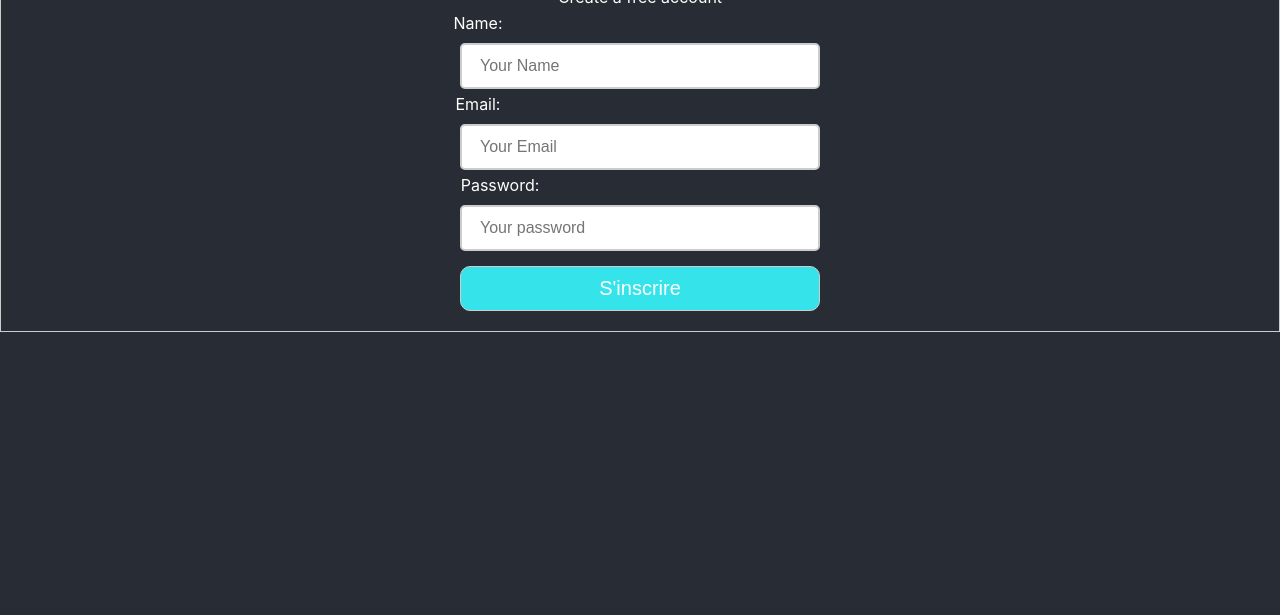
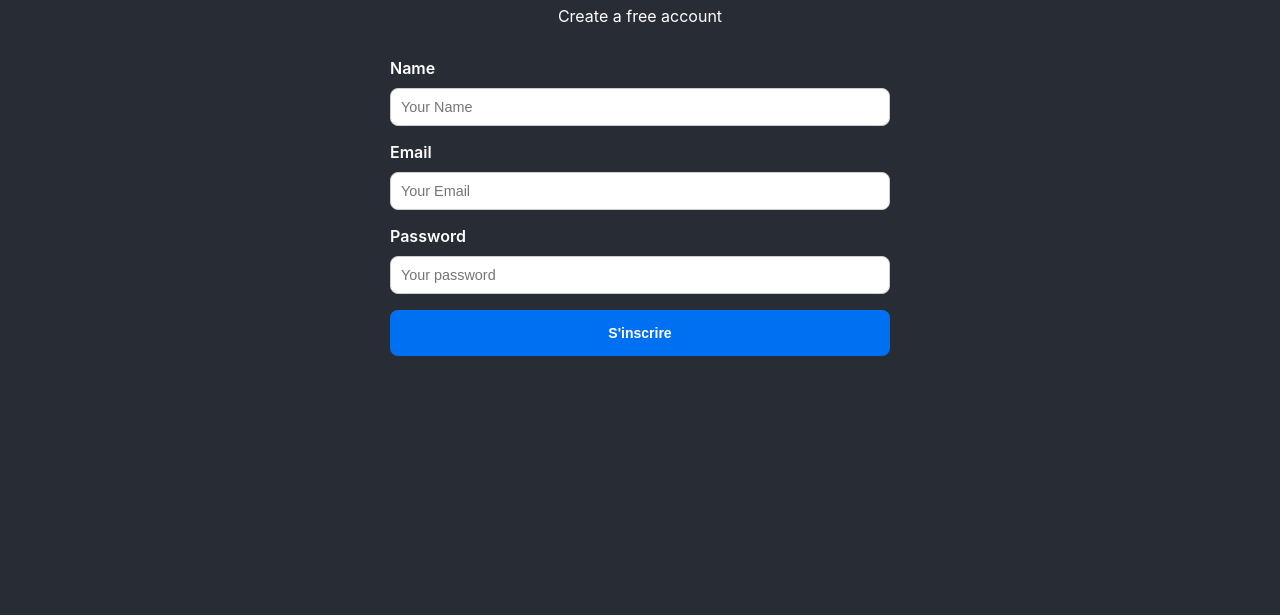
Before and after one commit to amonandre12/formulaire, a React app: page / in a window 1280 px wide. Shown: the part 185-800 px from the top of the page. Built offline with nearby package versions, Linux system fonts and the light colour scheme.

Commit message:
Les modifications ajoutées

```diff
--- a/src/components/FormContact.js
+++ b/src/components/FormContact.js
@@ -35,12 +35,14 @@ function FormContact() {
 
 
    return (
-      <form>
+    <div className="form_section">
+      <form className="contact_form">
 
       <Header text = 'Welcome to our app '/>
-        <div>
-      <label for = 'name'className='label_styles'>Name:</label> <br/>
 
+        <div className="form_group">
+
+        <label htmlFor="name">Name</label>
       <input
       value={userName}
       type='text'
@@ -50,9 +52,9 @@ function FormContact() {
       />
        </div>
 
-      <div>
-      <label for = 'name' className='label_styles'>Email:</label> <br/>
+      <div className="form_group">
 
+       <label htmlFor="email">Email</label>
       <input
       value={userEmail}
       type='email'
@@ -62,9 +64,10 @@ function FormContact() {
       />
        </div>
 
-        <div>
-      <label for = 'name'>Password:</label> <br/>
+       <div className="form_group">
 
+
+       <label htmlFor="password">Password</label>
       <input
       value={userPassword}
       type= 'password'
@@ -74,12 +77,12 @@ function FormContact() {
       />
        </div>
 
-       <button className='btn' onClick={onSubmitForm}>S'inscrire</button>
+       <button className='btn_send' onClick={onSubmitForm}>S'inscrire</button>
 
 
       {color && <p style={{color : color} }>{message}</p>}
       </form>
-
+    </div>
    )
 
 }
--- a/src/styles/FormContact.css
+++ b/src/styles/FormContact.css
@@ -1,50 +1,61 @@
 /* The form styles  */
-form{
-    text-align: center ;
-    padding: 20px;
-    border: 1px solid #ccc;
+/* form{ */
+    /* text-align: center ; */
+    /* padding: 20px;  */
+    /* border: 1px solid #ccc; */
+/* } */
+.form_section {
+    display: flex;
+    flex-direction: column;
+    align-items: center;
+    padding: 40px;
+}
+.contact_form {
+    width: 100%;
+    max-width: 500px;
+    display: flex;
+    flex-direction: column;
+    gap: 1rem;
 }
 
-form input {
-    width : 320px ;
-    border-radius : 5px ;
-    gap : 40px ;
-    margin-bottom : 15px ;
-    padding : 12px 18px;
-    border : 2px solid #ccc ;
-    outline : none ;
-    transition : all 0.3s ease ;
-    font-size : 16px;
+.form_group {
+    display: flex;
+    flex-direction: column;
 }
 
-form input:focus {
-    border-color : #4a90e2;
+label {
+    font-weight: 600;
+    margin-bottom: 10px;
+    color: white;
+}
+
+
+input {
+    padding: 10px;
+    border-radius: 8px;
+    border: 1px solid #ccc;
+    outline: none;
+    font-size: 0.9rem;
+}
+
+input:focus {
+    border-color: #0070f3;
     box-shadow : 0 0 8px rgba(74 , 144 , 226 , 0.6) ;
     background-color : #fff;
 }
 
-label {
-    margin-left: -280px ;
-    position : relative ;
-    bottom:10px;
+
+.btn_send {
+    background-color: #0070f3;
     color: white;
+    border: none;
+    font-size: 14px;
+    padding: 15px;
+    border-radius: 8px;
+    cursor: pointer;
+    font-weight: bold;
 }
 
-.label_styles  {
-      margin-left: -324px ;
+.btn_send:hover {
+    background-color: #0059c9;
 }
-.btn {
-    width:360px ;
-    border-radius:10px;
-    border:1px solid #ccc ;
-    cursor :pointer ;
-    padding:10px;
-    background:#34E4EA;
-    transition : background 0.3s ;
-    color : white ;
-    font-size: 20px ;
-}
-
-.btn:hover {
-      background : #34EB9B;
-}
```
Also changed, not shown: public/favicon.ico.
